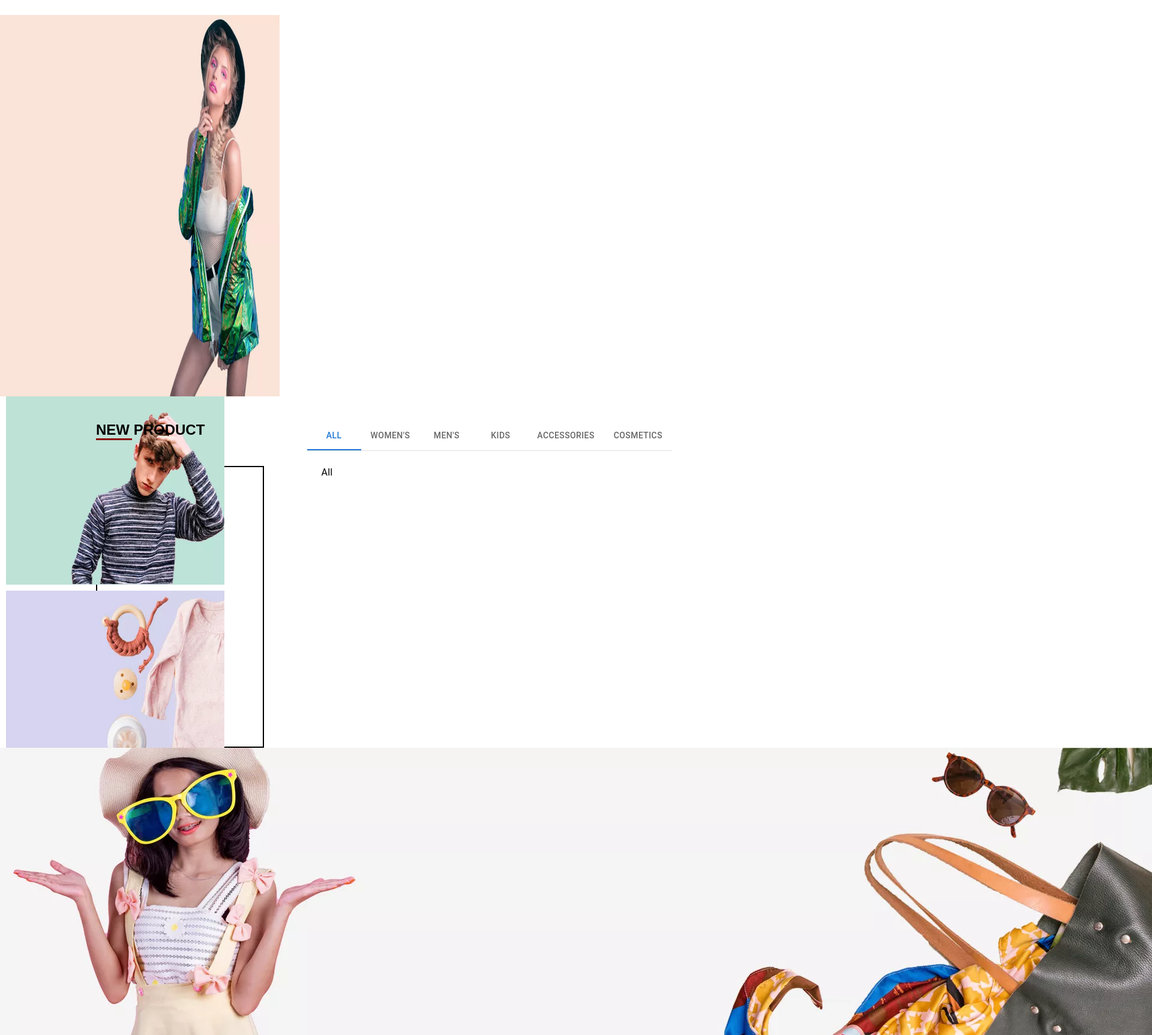
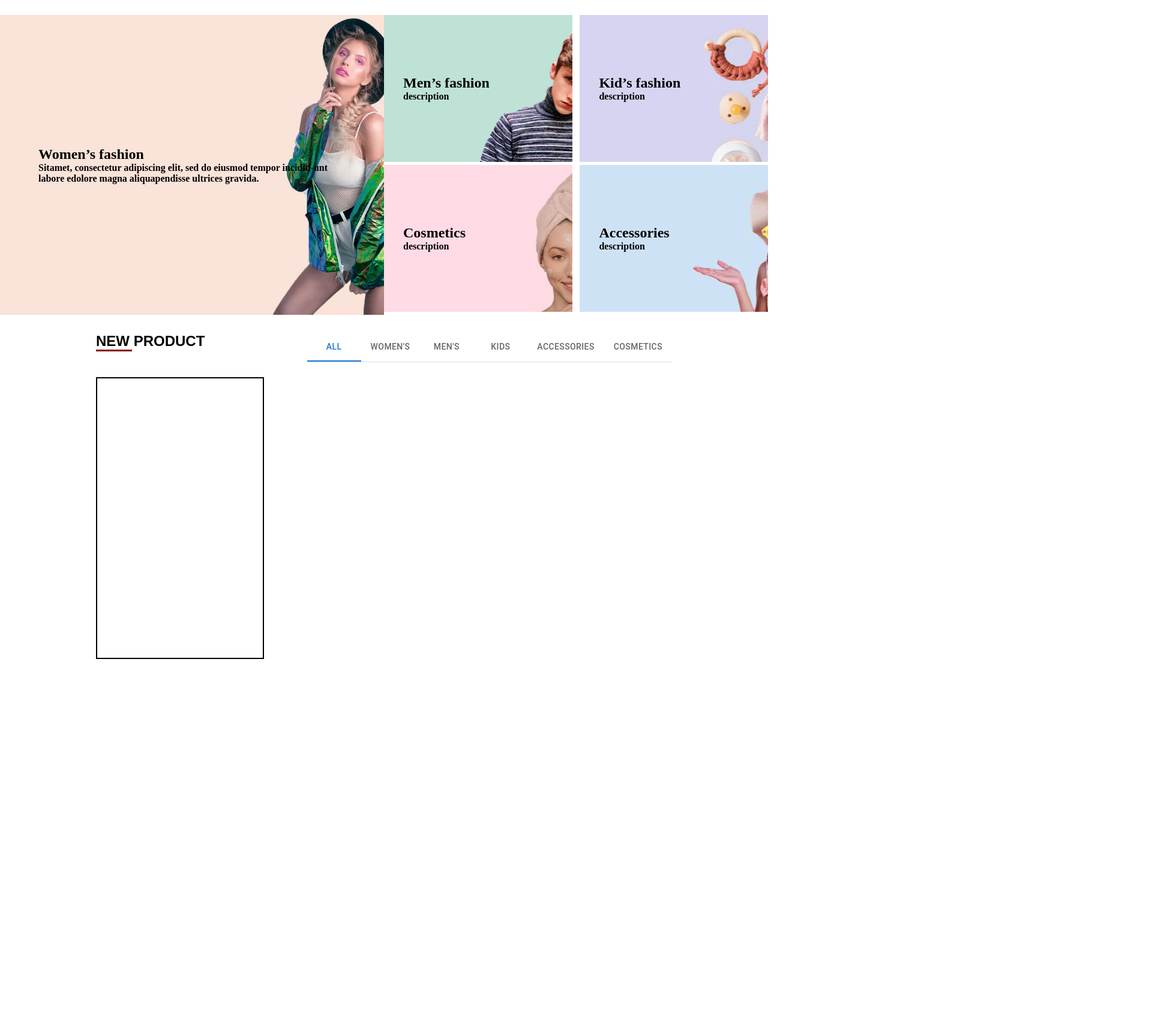
Before and after one commit to RashidaAvshar/task-holiday, a React (Create React App) app: page /register in a window 1280 px wide. Shown: the part 60-1786 px from the top of the page at 60% size, 1920 px wide, since content can reach past the window. After the commit the page ends 1159 px from the top, so only its background shows below. Built offline with nearby package versions, Linux system fonts and the light colour scheme.

Commit message:
first section

```diff
--- a/src/component/Firstsec.jsx
+++ b/src/component/Firstsec.jsx
@@ -9,16 +9,28 @@
 const Firstsec = () => {
   return (
     <div className='section-first'>
-        <figure className='women'>
-            <img src={image} alt="section first" className='first'/>
-        </figure>
-        <figure className='men'>
-            <img src={imageone} alt="section first" className='one' />
-            <img src={imagetwo} alt="section first" className='one'/>
-            <img src={imagethree} alt="section first" className='one' />
-            <img src={imagefour} alt="section first" className='one' />
-        </figure>
-
+        <div className='first-section-main' style={{backgroundImage: `url('${image}')`}}>
+          <h2>Women’s fashion</h2>
+          <h4>Sitamet, consectetur adipiscing elit, sed do eiusmod tempor incidid-unt labore edolore magna aliquapendisse ultrices gravida.</h4>
+        </div>
+        <div className='first-section-advanced'>
+          <div style={{backgroundImage: `url('${imageone}')`}}>
+          <h2>Men’s fashion</h2>
+          <h4>description</h4>
+          </div>
+          <div style={{backgroundImage: `url('${imagetwo}')`}}>
+          <h2>Kid’s fashion</h2>
+          <h4>description</h4>
+          </div>
+          <div style={{backgroundImage: `url('${imagethree}')`}}>
+          <h2>Cosmetics</h2>
+          <h4>description</h4>
+          </div>
+          <div style={{backgroundImage: `url('${imagefour}')`}}>
+          <h2>Accessories</h2>
+          <h4>description</h4>
+          </div>
+        </div>
     </div>
   )
 }
--- a/src/component/Secondsec.jsx
+++ b/src/component/Secondsec.jsx
@@ -35,12 +35,12 @@
 
           </TabList>
         </Box>
-        <TabPanel value="1">All</TabPanel>
-        <TabPanel value="2">Women's</TabPanel>
-        <TabPanel value="3">Men's</TabPanel>
-        <TabPanel value="4">Kids</TabPanel>
-        <TabPanel value="5">Accessories</TabPanel>
-        <TabPanel value="6">Cosmetics</TabPanel>
+        <TabPanel value="1"></TabPanel>
+        <TabPanel value="2"></TabPanel>
+        <TabPanel value="3"></TabPanel>
+        <TabPanel value="4"></TabPanel>
+        <TabPanel value="5"></TabPanel>
+        <TabPanel value="6"></TabPanel>
       </TabContext>
     </Box>
         </div>
--- a/src/component/Slidersec.jsx
+++ b/src/component/Slidersec.jsx
@@ -3,10 +3,8 @@
 
 const Slidersec = () => {
   return (
-    <div>
-      <figure>
-      <img src={slider} alt="slider" />
-      </figure>
+    <div className='slider-back' style={{backgroundImage: `url('${slider}')`}}>
+
     </div>
   )
 }
--- a/src/styles/component/firstsec.scss
+++ b/src/styles/component/firstsec.scss
@@ -1,31 +1,66 @@
 .section-first{
     width: 100%;
-    height: 648px;
     display: flex;
     flex-direction: row;
     flex-wrap: wrap;
-    // padding: 10px;
     justify-content: space-between;
-    .women{
-        // width: 600px;
-        height: 636px;
-        .first{
-            // width: 770px;
+
+
+    & > * {
+        width: 50%;
+        height: 500px;
+        // border: 3px solid black;
+        background-size: cover;
+    }
+
+    .first-section-main {
+        display: flex;
+        flex-direction: column;
+        align-items: flex-start;
+        justify-content: center;
+        padding: 5%;
+    }
+    .first-section-advanced {
+        display: flex;
+        flex-wrap: wrap;
+        justify-content: space-between;
+
+
+        & > * {
             width: 49%;
-            height: 636px;
+            height: 49%;
+            // border: 1px solid black;
+            padding: 5%;
+            display: flex;
+            flex-direction: column;
+            align-items: flex-start;
+
+            justify-content: center;
         }
     }
-    .men{
-        width: 49%;
-        // width: 600px;
-        height: 636px;
-        display: flex;
-        flex-wrap: wrap;
-        .one{
-            width: 364px;
-            height: 314px;
-            margin-bottom: 10px;
-            margin-left: 10px;
+
+    @media screen and (max-width:1200px) {
+
+        .first-section-main {
+            width: 100%;
+        }
+        .first-section-advanced {
+            width: 100%;
+
+
+        }
+
+
+    }
+
+
+    @media screen and (max-width:800px) {
+
+        .first-section-advanced {
+
+            & > * {
+                width: 100%;
+            }
         }
 
     }
--- /dev/null
+++ b/src/styles/component/slidersec.scss
@@ -0,0 +1,15 @@
+.slider-back{
+    width: 100%;
+    display: flex;
+    flex-direction: row;
+    flex-wrap: wrap;
+    justify-content: space-between;
+
+
+    & > * {
+        width: 50%;
+        height: 500px;
+        // border: 3px solid black;
+        background-size: cover;
+    }
+}
--- a/src/styles/main.scss
+++ b/src/styles/main.scss
@@ -2,6 +2,7 @@
 @import "./component/header.scss";
 @import "./component/firstsec.scss";
 @import "./component/secondsec.scss";
+@import "./component/slidersec.scss";
 
 // base
 @import "./base/index.scss";
```
